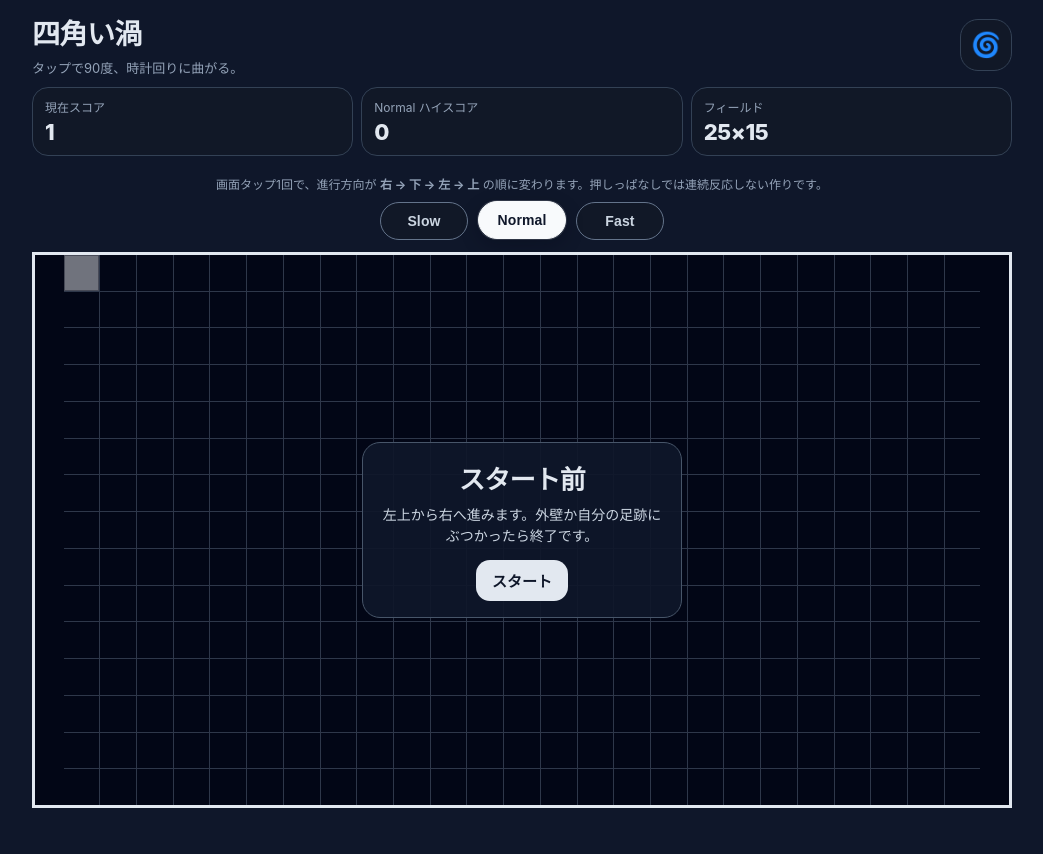
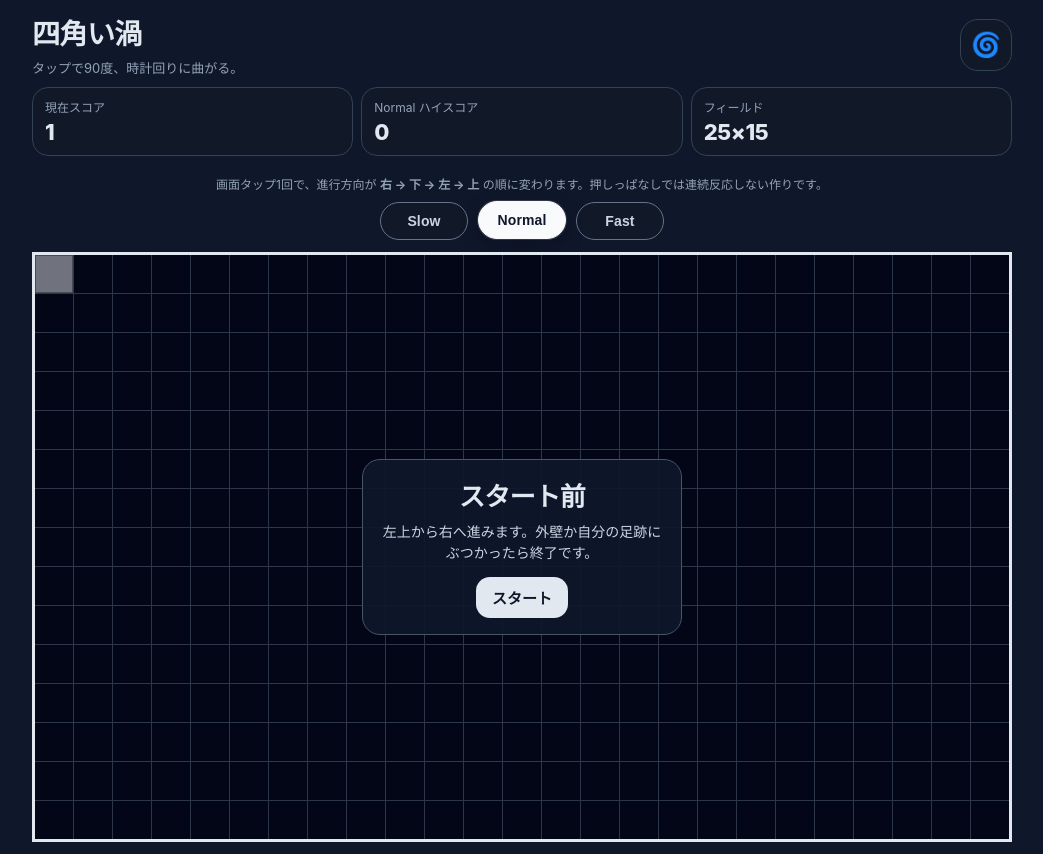
Before and after one commit to tatsunosuke195/square-spiral, a React (Vite) app: page / in a window 1280 px wide. Shown: the whole page, without its empty margins (118-1161 px from the left). Before the commit the page ends 820 px from the top, so only its background shows below. Built offline with nearby package versions, Linux system fonts and the light colour scheme.

Commit message:
update mobile UI and overlay buttons

```diff
--- a/src/App.tsx
+++ b/src/App.tsx
@@ -457,7 +457,7 @@ export default function App() {
             style={{
               ...styles.boardAspect,
               width: isLandscape
-                ? "min(100%, calc((100dvh - 250px) * 25 / 15))"
+                ? "min(100%, calc((100dvh - 200px) * 25 / 15))"
                 : "100%",
             }}
           >
```
